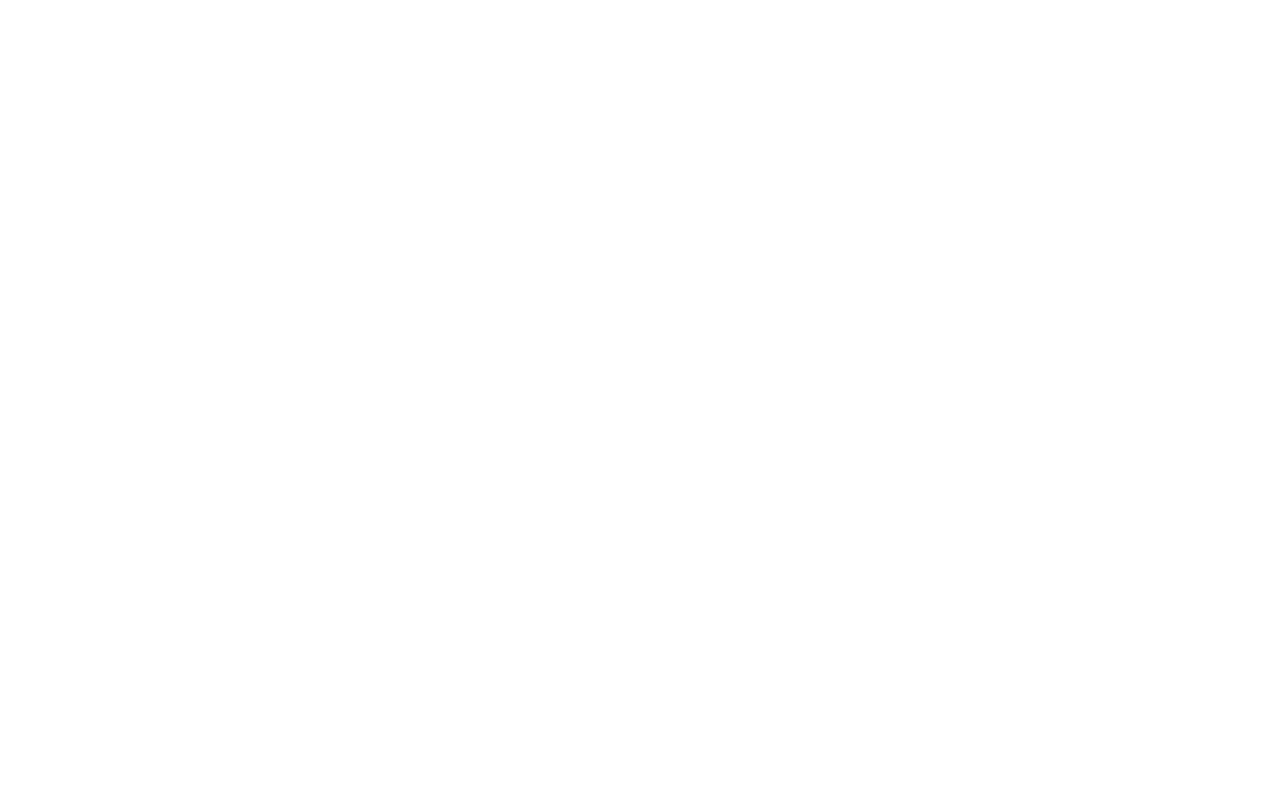
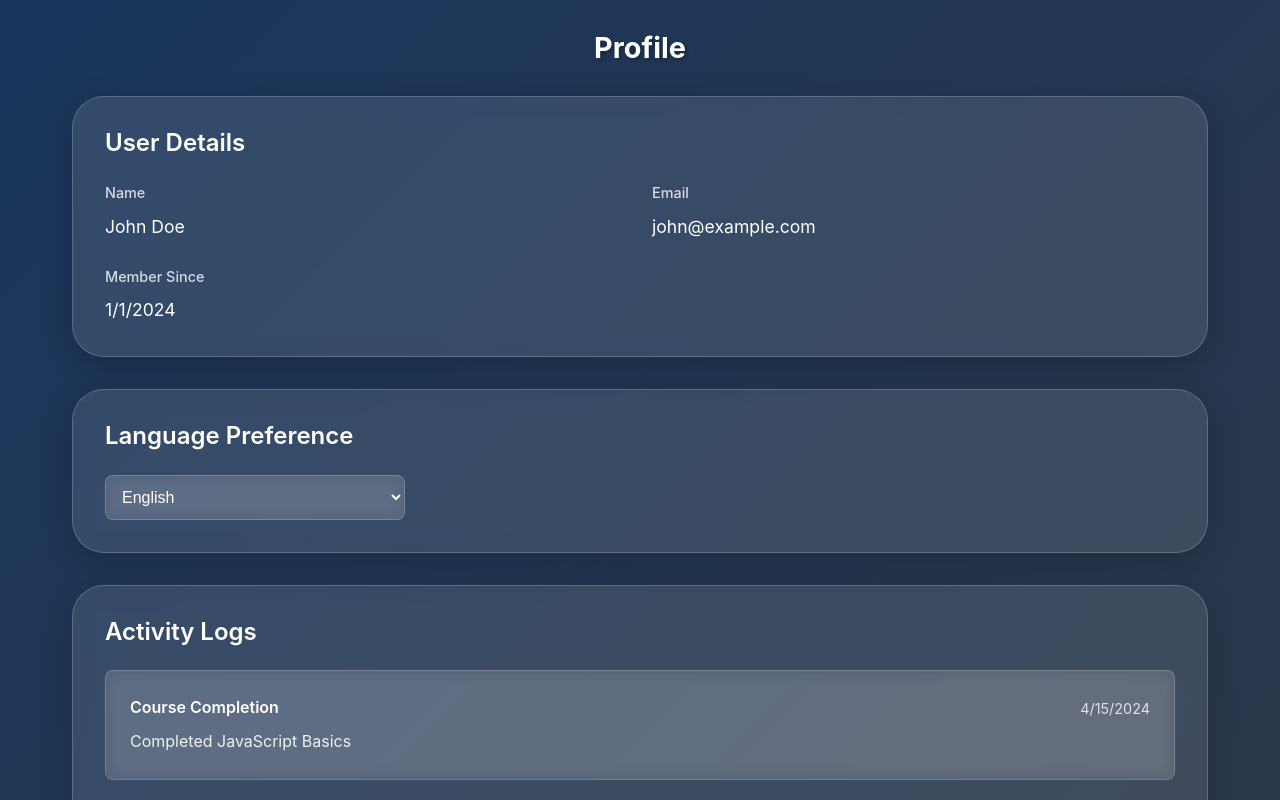
Before and after one commit to ShaileshPawale2004/e-Sakhi, a React (Vite) app: page /profile in a window 1280 px wide. Before the commit this address had no page. Shown: the top 800 px of the page. Built offline with nearby package versions, Linux system fonts and the light colour scheme.

Commit message:
Profile Page

```diff
--- a/src/App.jsx
+++ b/src/App.jsx
@@ -9,6 +9,7 @@
 import Progress from "./pages/Progress";
 import Resources from "./pages/Resources";
 import Feedback from "./pages/Feedback";
+import Profile from "./pages/Profile";
 
 function App() {
   return (
@@ -28,6 +29,7 @@
         <Route path="/skills" element={<Learn />} />
         <Route path="/mentorship" element={<GroupStudy />} />
         <Route path="/entrepreneurship" element={<Learn />} />
+        <Route path="/profile" element={<Profile />} />
       </Routes>
     </BrowserRouter>
   );
--- a/src/pages/Dashboard.jsx
+++ b/src/pages/Dashboard.jsx
@@ -2,7 +2,7 @@
 import { signOut } from "firebase/auth";
 import { useNavigate } from "react-router-dom";
 import { Link } from "react-router-dom";
-import { FaBook, FaBrain, FaUserTie, FaUsers, FaBriefcase, FaMedal, FaDownload, FaComments } from 'react-icons/fa';
+import { FaBook, FaBrain, FaUserTie, FaUsers, FaBriefcase, FaMedal, FaDownload, FaComments, FaUser } from 'react-icons/fa';
 import "../styles/Dashboard.css";
 
 const Dashboard = () => {
@@ -50,7 +50,12 @@
       <div className="dashboard-content">
         <header className="dashboard-header">
           <h1 className="dashboard-title">Welcome to Your Learning Journey</h1>
-          <button className="logout-btn" onClick={logout}>Logout</button>
+          <div className="header-buttons">
+            <Link to="/profile" className="profile-btn">
+              <FaUser /> Profile
+            </Link>
+            <button className="logout-btn" onClick={logout}>Logout</button>
+          </div>
         </header>
 
         <div className="module-grid">
--- /dev/null
+++ b/src/pages/Profile.jsx
@@ -0,0 +1,98 @@
+import { useState, useEffect } from 'react';
+import '../styles/Profile.css';
+
+const Profile = () => {
+  const [userProfile, setUserProfile] = useState({
+    name: 'John Doe',
+    email: 'john@example.com',
+    preferredLanguage: 'English',
+    joinDate: '2024-01-01',
+  });
+
+  const [activities, setActivities] = useState([
+    {
+      id: 1,
+      type: 'Course Completion',
+      details: 'Completed JavaScript Basics',
+      date: '2024-04-15',
+    },
+    {
+      id: 2,
+      type: 'Quiz Score',
+      details: 'Scored 95% in React Fundamentals',
+      date: '2024-04-10',
+    },
+  ]);
+
+  const languages = ['English', 'Spanish', 'French', 'German', 'Mandarin'];
+
+  const handleLanguageChange = (e) => {
+    setUserProfile(prev => ({
+      ...prev,
+      preferredLanguage: e.target.value
+    }));
+  };
+
+  return (
+    <div className="profile-container">
+      <div className="profile-content">
+      <h1 className="profile-title">Profile</h1>
+
+      {/* User Details Section */}
+      <section className="profile-section">
+        <h2>User Details</h2>
+        <div className="user-info">
+          <div className="info-group">
+            <label>Name</label>
+            <p>{userProfile.name}</p>
+          </div>
+          <div className="info-group">
+            <label>Email</label>
+            <p>{userProfile.email}</p>
+          </div>
+          <div className="info-group">
+            <label>Member Since</label>
+            <p>{new Date(userProfile.joinDate).toLocaleDateString()}</p>
+          </div>
+        </div>
+      </section>
+
+      {/* Language Preference Section */}
+      <section className="profile-section">
+        <h2>Language Preference</h2>
+        <div className="language-selector">
+          <select
+            value={userProfile.preferredLanguage}
+            onChange={handleLanguageChange}
+            className="profile-select"
+          >
+            {languages.map(lang => (
+              <option key={lang} value={lang}>{lang}</option>
+            ))}
+          </select>
+        </div>
+      </section>
+
+      {/* Activity Logs Section */}
+      <section className="profile-section">
+        <h2>Activity Logs</h2>
+        <div className="activity-list">
+          {activities.map(activity => (
+            <div key={activity.id} className="activity-item">
+              <div className="activity-header">
+                <span className="activity-type">{activity.type}</span>
+                <span className="activity-date">
+                  {new Date(activity.date).toLocaleDateString()}
+                </span>
+              </div>
+              <p className="activity-details">{activity.details}</p>
+            </div>
+          ))}
+        </div>
+      </section>
+      </div>
+    </div>
+  );
+};
+
+export default Profile;
--- a/src/styles/Dashboard.css
+++ b/src/styles/Dashboard.css
@@ -26,6 +26,13 @@
   text-shadow: 2px 2px 4px rgba(0, 0, 0, 0.3);
 }
 
+.header-buttons {
+  display: flex;
+  gap: 1rem;
+  align-items: center;
+}
+
+.profile-btn,
 .logout-btn {
   background: transparent;
   color: white;
@@ -35,8 +42,18 @@
   cursor: pointer;
   font-weight: 600;
   transition: all 0.3s ease;
+  display: flex;
+  align-items: center;
+  gap: 0.5rem;
+  text-decoration: none;
 }
 
+.profile-btn svg,
+.logout-btn svg {
+  font-size: 1.1rem;
+}
+
+.profile-btn:hover,
 .logout-btn:hover {
   background: rgba(255, 255, 255, 0.1);
   transform: translateY(-2px);
--- /dev/null
+++ b/src/styles/Profile.css
@@ -0,0 +1,133 @@
+.profile-container {
+    min-height: 100vh;
+    background: linear-gradient(135deg, #1a365d, #2d3748);
+    padding: 0;
+    color: white;
+    width: 100%;
+  }
+
+  .profile-content {
+    max-width: 1200px;
+    margin: 0 auto;
+    padding: 2rem;
+  }
+
+  .profile-title {
+    font-size: 1.8rem;
+    font-weight: 700;
+    color: white;
+    margin-bottom: 2rem;
+    text-align: center;
+    text-shadow: 2px 2px 4px rgba(0, 0, 0, 0.3);
+  }
+
+  .profile-section {
+    background: rgba(255, 255, 255, 0.1);
+    backdrop-filter: blur(8px);
+    border-radius: var(--radius-lg);
+    border: 1px solid rgba(255, 255, 255, 0.2);
+    padding: 2rem;
+    margin-bottom: 2rem;
+    box-shadow: 0 8px 32px rgba(0, 0, 0, 0.2);
+    transition: all 0.3s ease;
+  }
+
+  .profile-section h2 {
+    color: white;
+    margin-bottom: 1.5rem;
+    font-size: 1.5rem;
+    font-weight: 600;
+  }
+
+  .user-info {
+    display: grid;
+    gap: var(--spacing-md);
+  }
+
+  .info-group {
+    display: grid;
+    gap: var(--spacing-xs);
+  }
+
+  .info-group label {
+    color: rgba(255, 255, 255, 0.8);
+    font-weight: 500;
+    font-size: 0.9rem;
+  }
+
+  .info-group p {
+    color: white;
+    font-size: 1.1rem;
+    margin: 0;
+  }
+
+  .language-selector {
+    width: 100%;
+    max-width: 300px;
+  }
+
+  .profile-select {
+    width: 100%;
+    padding: 0.75rem;
+    border: 1px solid rgba(255, 255, 255, 0.2);
+    border-radius: var(--radius-md);
+    font-size: 1rem;
+    color: white;
+    background: rgba(255, 255, 255, 0.1);
+    backdrop-filter: blur(8px);
+    transition: all 0.3s ease;
+  }
+
+  .profile-select:focus {
+    outline: none;
+    border-color: rgba(255, 255, 255, 0.4);
+    box-shadow: 0 0 0 3px rgba(255, 255, 255, 0.1);
+  }
+
+  .activity-list {
+    display: grid;
+    gap: var(--spacing-md);
+  }
+
+  .activity-item {
+    background: rgba(255, 255, 255, 0.1);
+    backdrop-filter: blur(8px);
+    border-radius: var(--radius-md);
+    padding: 1.5rem;
+    border: 1px solid rgba(255, 255, 255, 0.2);
+    transition: all 0.3s ease;
+  }
+
+  .activity-item:hover {
+    transform: translateY(-2px);
+    background: rgba(255, 255, 255, 0.15);
+    box-shadow: 0 8px 32px rgba(0, 0, 0, 0.2);
+  }
+
+  .activity-header {
+    display: flex;
+    justify-content: space-between;
+    align-items: center;
+    margin-bottom: var(--spacing-xs);
+  }
+
+  .activity-type {
+    color: white;
+    font-weight: 600;
+  }
+
+  .activity-date {
+    color: rgba(255, 255, 255, 0.8);
+    font-size: 0.9rem;
+  }
+
+  .activity-details {
+    color: rgba(255, 255, 255, 0.9);
+    margin: 0;
+  }
+
+  @media (min-width: 640px) {
+    .user-info {
+      grid-template-columns: repeat(2, 1fr);
+    }
+  }
```
Also changed, not shown: src/pages/Admin.jsx (added). Lines whose indentation alone changed are shown as unchanged.
